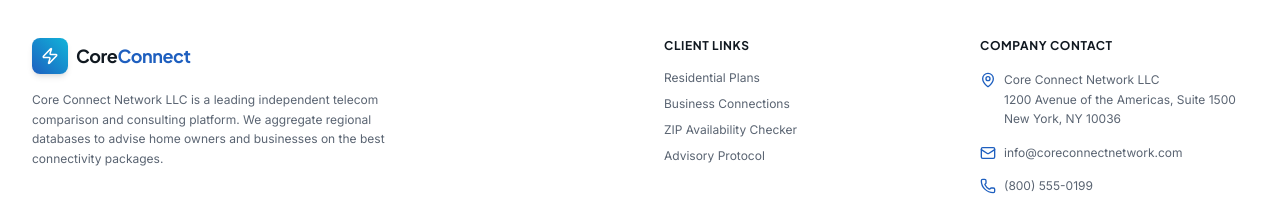
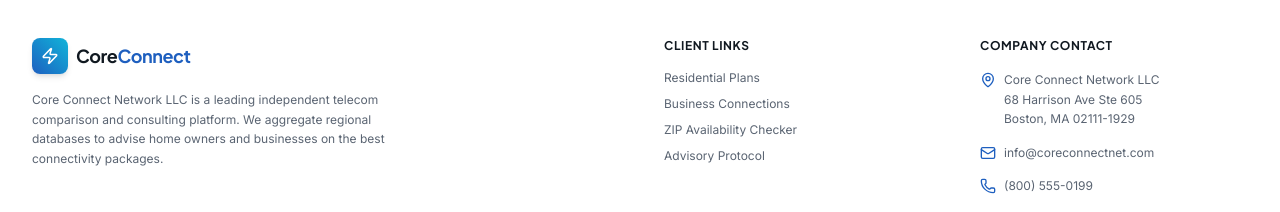
Before and after one commit to victoriousvijay/CCN-LLC, a React (Vite) app: page / in a window 1280 px wide. Shown: the part 3076-3288 px from the top of the page. Built offline with nearby package versions, Linux system fonts and the light colour scheme.

Commit message:
feat: add Boston coverage and update contact info
Expand service availability to ZIP 02111, update the company mailing address, and migrate contact email domains to coreconnectnet.com.

```diff
--- a/server.ts
+++ b/server.ts
@@ -81,6 +81,7 @@ const COVERED_ZIPS: Record<string, string[]> = {
   "90210": ["Core Connect Regional", "Core Connect Cable"],
   "19101": ["Core Connect Fiber", "Core Connect Cable"],
   "02101": ["Core Connect Fiber", "Core Connect Cable"],
+  "02111": ["Core Connect Fiber", "Core Connect Cable", "Core Connect 5G Wireless", "Core Connect Premium"],
   "20001": ["Core Connect Fiber"],
   "94101": ["Core Connect Cable"],
   "98101": ["Core Connect Cable"],
--- a/src/components/Footer.tsx
+++ b/src/components/Footer.tsx
@@ -76,14 +76,14 @@ export default function Footer({ onChangePage }: FooterProps) {
               <MapPin className="h-4 w-4 text-primary shrink-0 mt-0.5" />
               <span>
                 Core Connect Network LLC<br />
-                1200 Avenue of the Americas, Suite 1500<br />
-                New York, NY 10036
+                68 Harrison Ave Ste 605<br />
+                Boston, MA 02111-1929
               </span>
             </li>
             <li className="flex items-center gap-2">
               <Mail className="h-4 w-4 text-primary shrink-0" />
-              <a href="mailto:info@coreconnectnetwork.com" className="hover:text-primary transition-colors">
-                info@coreconnectnetwork.com
+              <a href="mailto:info@coreconnectnet.com" className="hover:text-primary transition-colors">
+                info@coreconnectnet.com
               </a>
             </li>
             <li className="flex items-center gap-2">
--- a/src/components/LegalPages.tsx
+++ b/src/components/LegalPages.tsx
@@ -112,7 +112,7 @@ export function PrivacyPolicy({ onBack }: LegalPageProps) {
               <li>Request the complete deletion and purging of all historical database submissions.</li>
             </ul>
             <p className="text-sm pt-1">
-              To exercise these legal options, please utilize the automated chatbot or submit a direct regulatory query to <span className="text-primary font-semibold font-mono">privacy@coreconnectnetwork.com</span>.
+              To exercise these legal options, please utilize the automated chatbot or submit a direct regulatory query to <span className="text-primary font-semibold font-mono">privacy@coreconnectnet.com</span>.
             </p>
           </section>
         </div>
--- a/src/data.ts
+++ b/src/data.ts
@@ -6,28 +6,28 @@ export const PROVIDERS_LIST: Provider[] = [
     logo: "",
     rating: 4.8,
     tech: ["Fiber"],
-    coverageZIPs: ["90001", "10001", "30301", "60601", "77001", "33101", "75201"]
+    coverageZIPs: ["90001", "10001", "30301", "60601", "77001", "33101", "75201", "02111"]
   },
   {
     name: "Core Connect Cable",
     logo: "",
     rating: 4.5,
     tech: ["Cable"],
-    coverageZIPs: ["90001", "30301", "77001", "75201", "33101", "60601", "85001"]
+    coverageZIPs: ["90001", "30301", "77001", "75201", "33101", "60601", "85001", "02111"]
   },
   {
     name: "Core Connect 5G Wireless",
     logo: "",
     rating: 4.6,
     tech: ["5G Home"],
-    coverageZIPs: ["10001", "60601", "19101", "02101", "20001", "33101"]
+    coverageZIPs: ["10001", "60601", "19101", "02101", "20001", "33101", "02111"]
   },
   {
     name: "Core Connect Elite Business",
     logo: "",
     rating: 4.9,
     tech: ["Fiber", "Cable"],
-    coverageZIPs: ["10001", "60601", "02101", "94101", "98101", "80201", "19101"]
+    coverageZIPs: ["10001", "60601", "02101", "94101", "98101", "80201", "19101", "02111"]
   }
 ];
 
```
